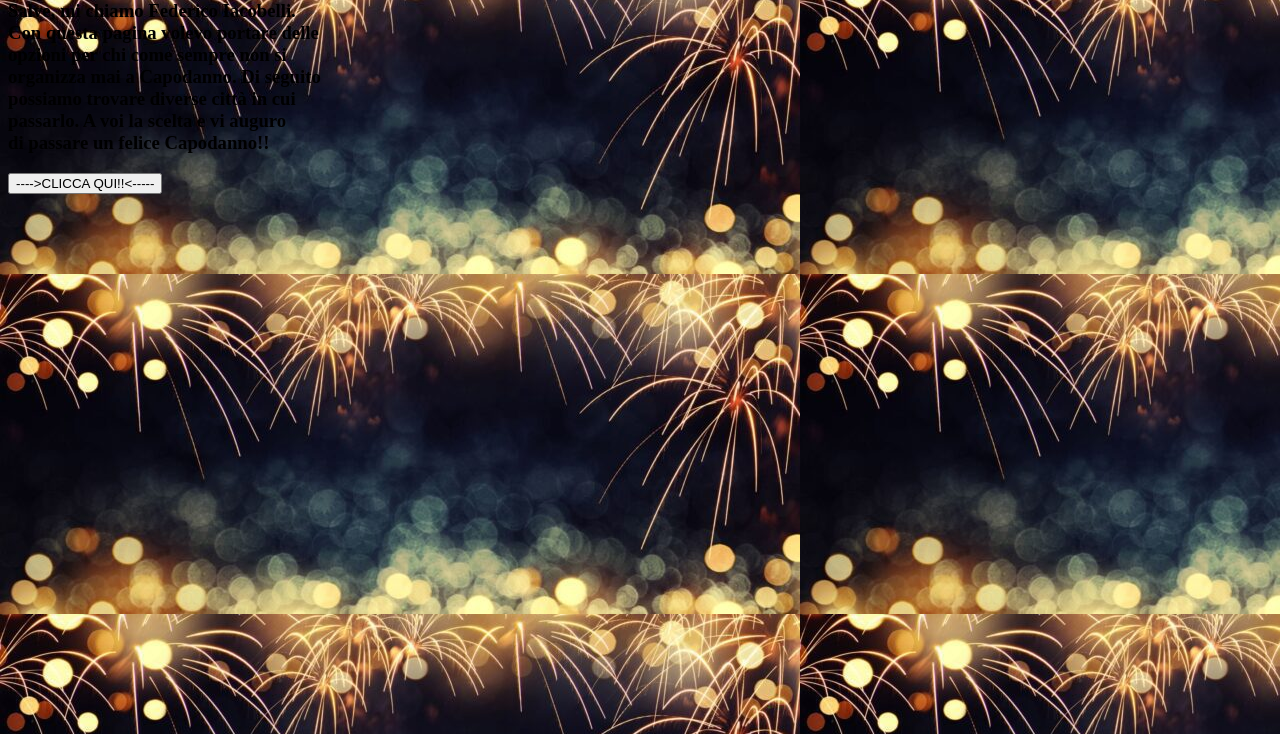
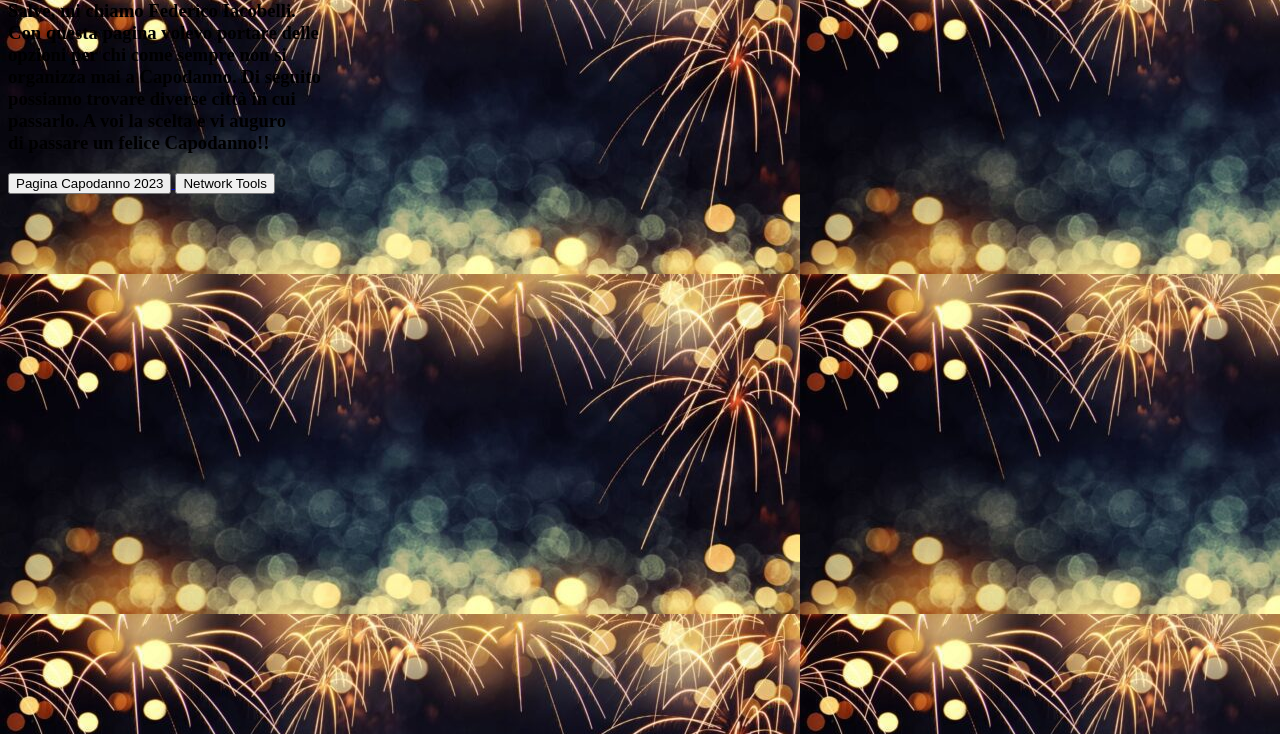
Before and after one commit to fefi6969/fefi6969.github.io, a plain HTML site: page index.html in a window 1280 px wide. Shown: the part 66-800 px from the top of the page. Drawn offline with Linux system fonts and the light colour scheme; files whose address does not match are found by name.

Commit message:
Update index.html

```diff
--- a/index.html
+++ b/index.html
@@ -18,8 +18,11 @@
             </h3>
           </p>
       </font>
-  <a href="Capodanno 2023/Pagina principale.html">
-    <button align="center">---->CLICCA QUI!!<-----</button>
+  <a href="pagina capodanno 2023/Pagina principale.html">
+    <button align="center">Pagina Capodanno 2023</button>
+  </a>
+  <a href="network tools/index.html">
+    <button align="center">Network Tools</button>
   </a>
 </body>
 </html>
```
